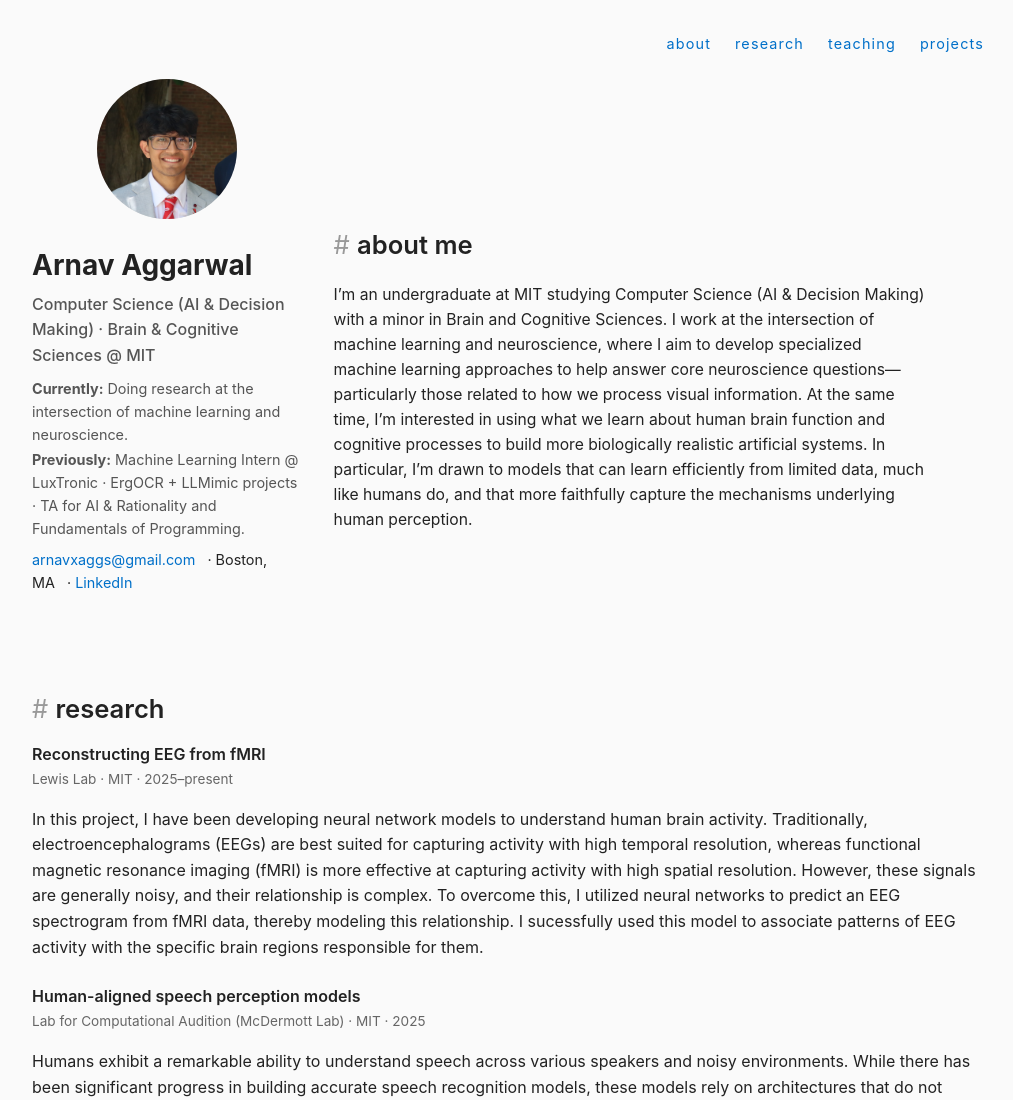
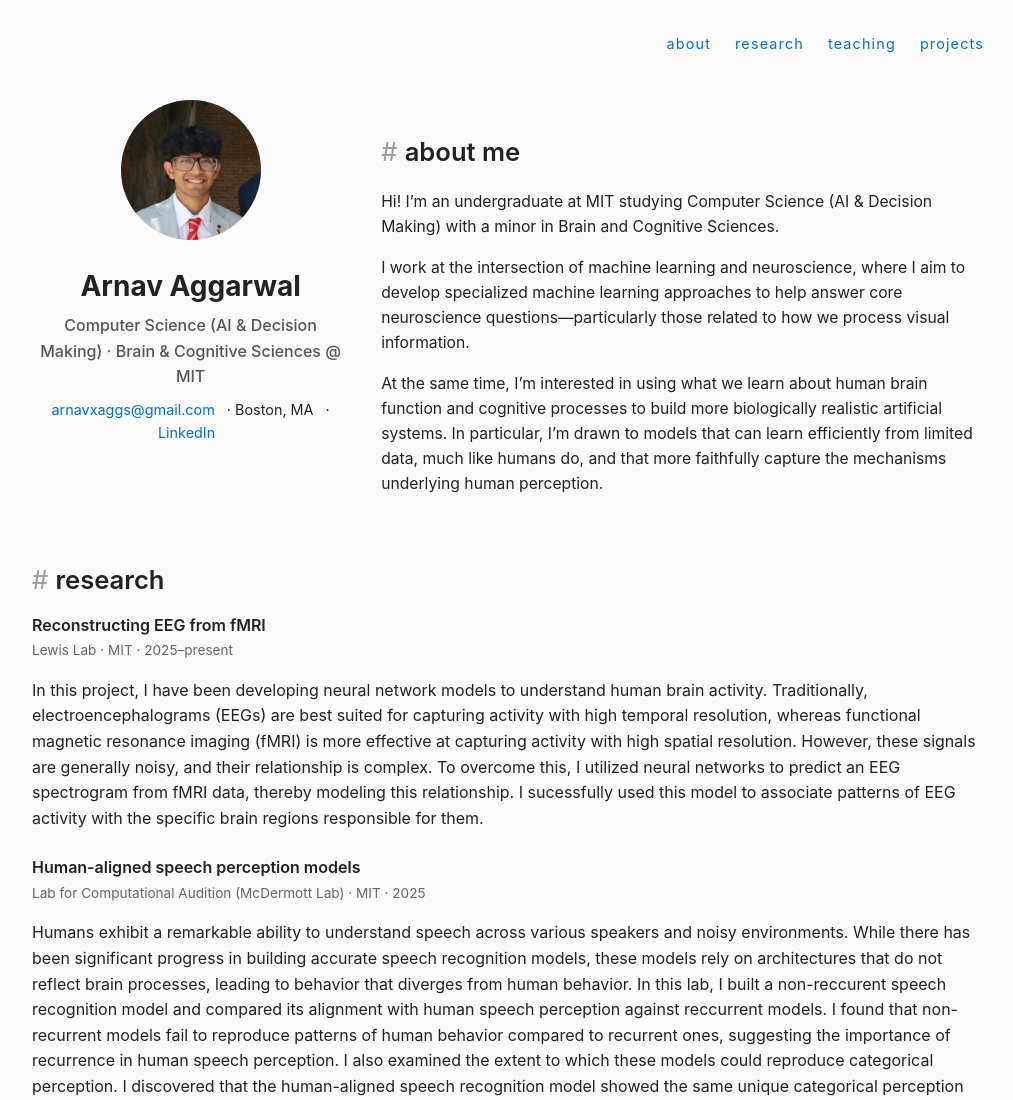
Before and after one commit to Arnav-Aggarwal13/arnav-aggarwal13.github.io, a plain HTML site: page index.html in a window 1280 px wide. Shown: the top 1100 px of the page, without its empty margins (132-1145 px from the left). Drawn offline with Linux system fonts and the light colour scheme.

Commit message:
actually center hero section, asjust width proportions, remove curr and prev sections

```diff
--- a/index.html
+++ b/index.html
@@ -68,8 +68,9 @@
       gap: 1.5rem;
       align-items: center;
       margin-bottom: 2rem;
-      flex: 1 1 25%;
+      flex: 1 1 30%;
       justify-content: center;
+      text-align: center;
     }
 
     .hero-img {
@@ -80,6 +81,8 @@
       object-fit: cover;
       flex-shrink: 0;
     }
+
+
 
     .hero-main h1 {
       margin: 0 0 0.25rem 0;
@@ -109,7 +112,7 @@
     }
 
     #about {
-      flex: 1 1 65%;
+      flex: 1 1 60%;
 
     }
 
@@ -211,10 +214,10 @@
           <h1>Arnav Aggarwal</h1>
           <h2>Computer Science (AI &amp; Decision Making) · Brain &amp; Cognitive Sciences @ MIT</h2>
 
-          <p class="status-line"><strong>Currently:</strong> Doing research at the intersection of machine learning and neuroscience.</p>
+          <!-- <p class="status-line"><strong>Currently:</strong> Doing research at the intersection of machine learning and neuroscience.</p>
           <p class="status-line">
             <strong>Previously:</strong> Machine Learning Intern @ LuxTronic · ErgOCR + LLMimic projects · TA for AI &amp; Rationality and Fundamentals of Programming.
-          </p>
+          </p> -->
 
           <p class="contact">
             <span><a href="mailto:arnavxaggs@gmail.com">arnavxaggs@gmail.com</a></span> ·
@@ -230,15 +233,16 @@
       <section id="about">
         <h2 class="section-title">about me</h2>
         <p class="about-text">
-          I’m an undergraduate at MIT studying Computer Science (AI &amp; Decision Making) with a minor in Brain and Cognitive Sciences.
+          Hi! I’m an undergraduate at MIT studying Computer Science (AI &amp; Decision Making) with a minor in Brain and Cognitive Sciences.
+        </p>
+        <p class="about-text">
           I work at the intersection of machine learning and neuroscience, where I aim to develop specialized machine learning approaches
           to help answer core neuroscience questions—particularly those related to how we process visual information.
-
+        </p>
+        <p class="about-text">
           At the same time, I’m interested in using what we learn about human brain function and cognitive processes to build more
           biologically realistic artificial systems. In particular, I’m drawn to models that can learn efficiently from limited data,
           much like humans do, and that more faithfully capture the mechanisms underlying human perception.
-
-
         </p>
       </section>
     </div>
```
